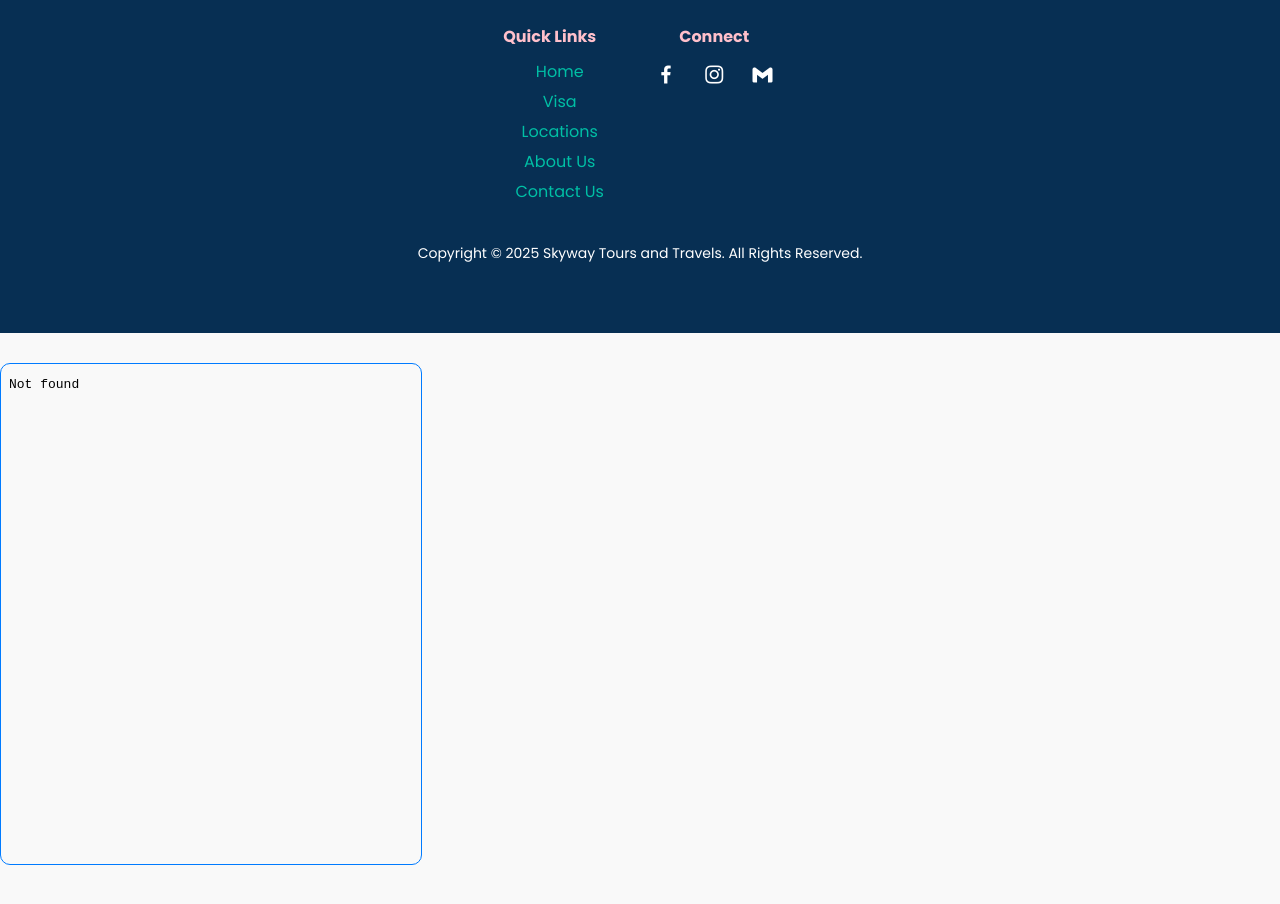
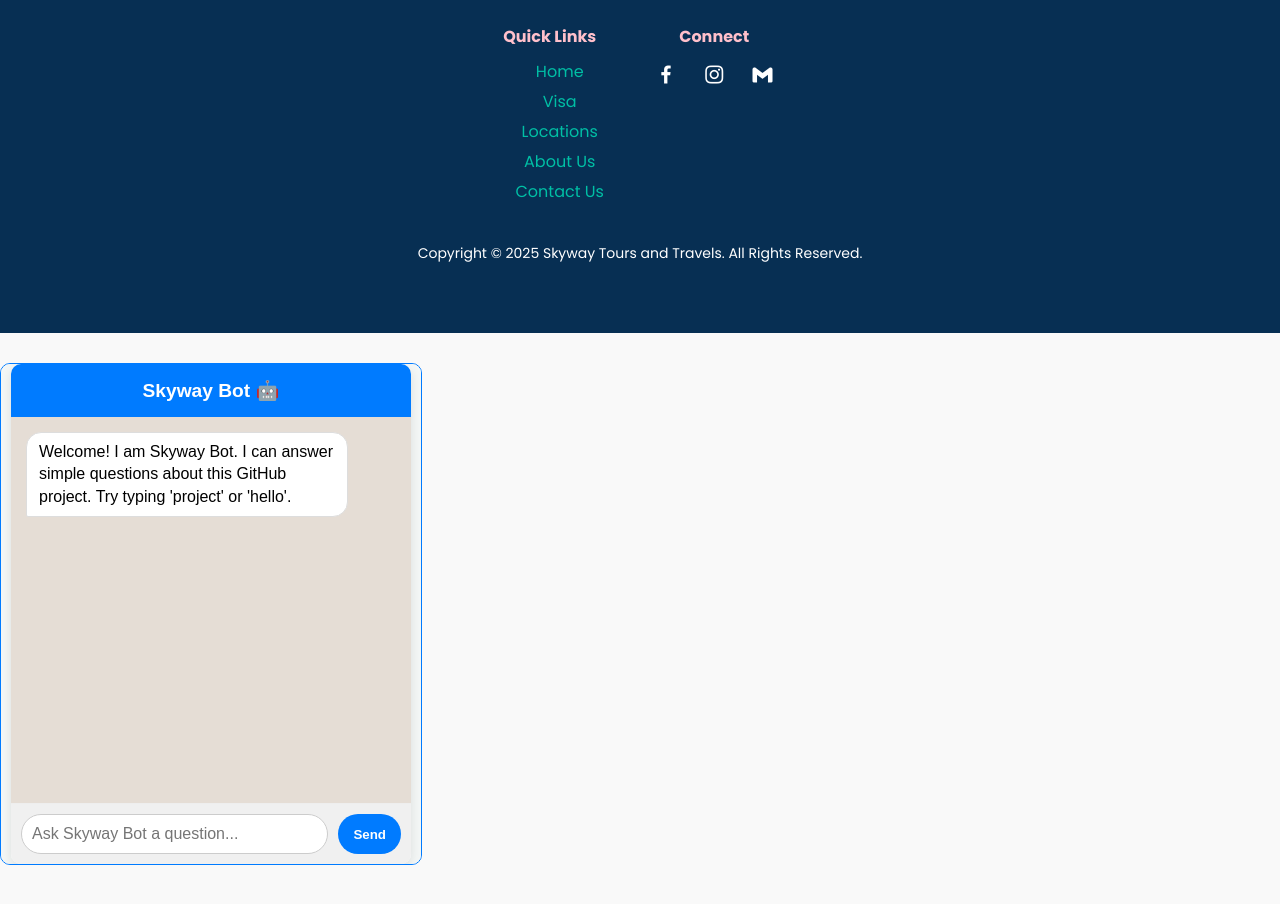
Before and after one commit to shameemkoroth/skyway-test, a plain HTML site: page visa/azerbaijan-visa.html in a window 1280 px wide. Shown: the part 2365-3269 px from the top of the page. Drawn offline with nearby package versions, Linux system fonts and the light colour scheme.

Commit message:
Update azerbaijan-visa.html

```diff
--- a/visa/azerbaijan-visa.html
+++ b/visa/azerbaijan-visa.html
@@ -215,7 +215,7 @@
   </a>
 
   <iframe
-    src="chatbot.html"
+    src="../chatbot.html"
     width="420"
     height="500"
     frameborder="0"
```
